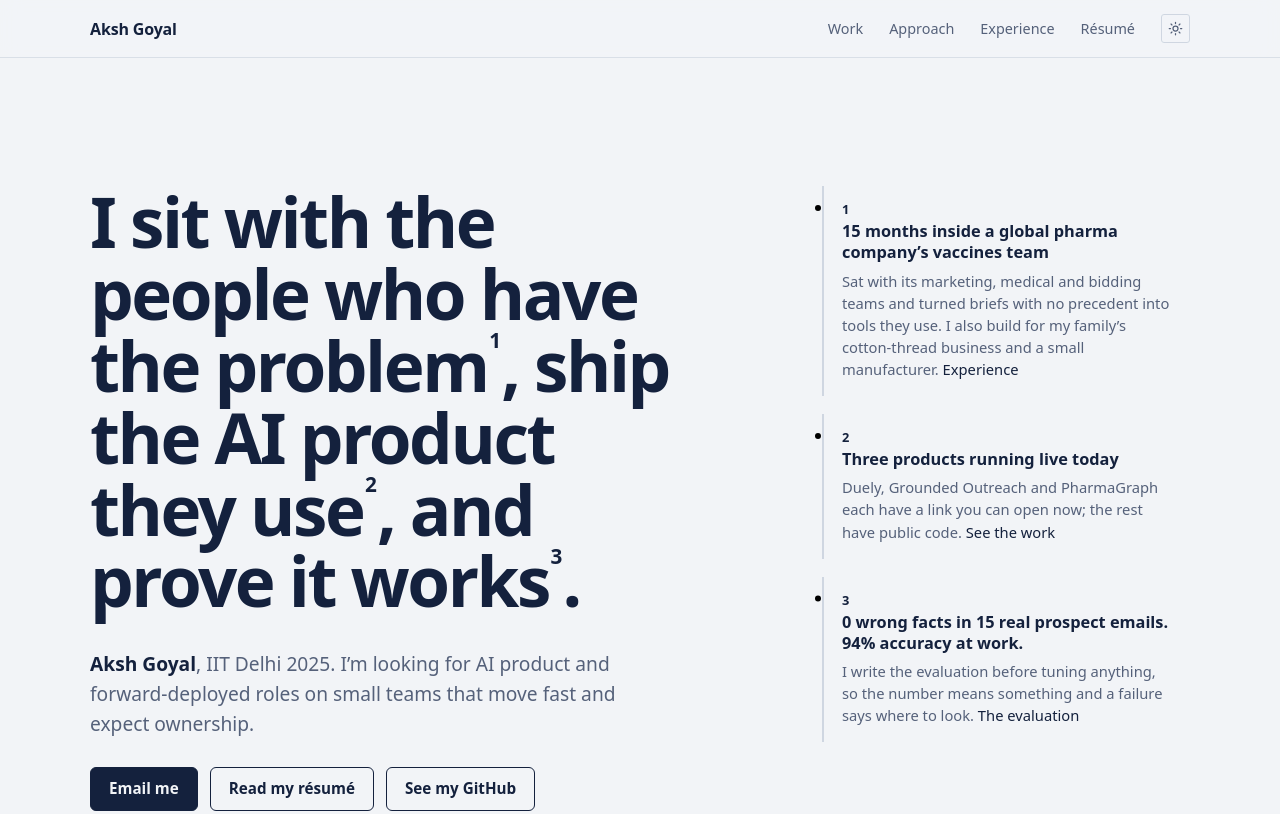
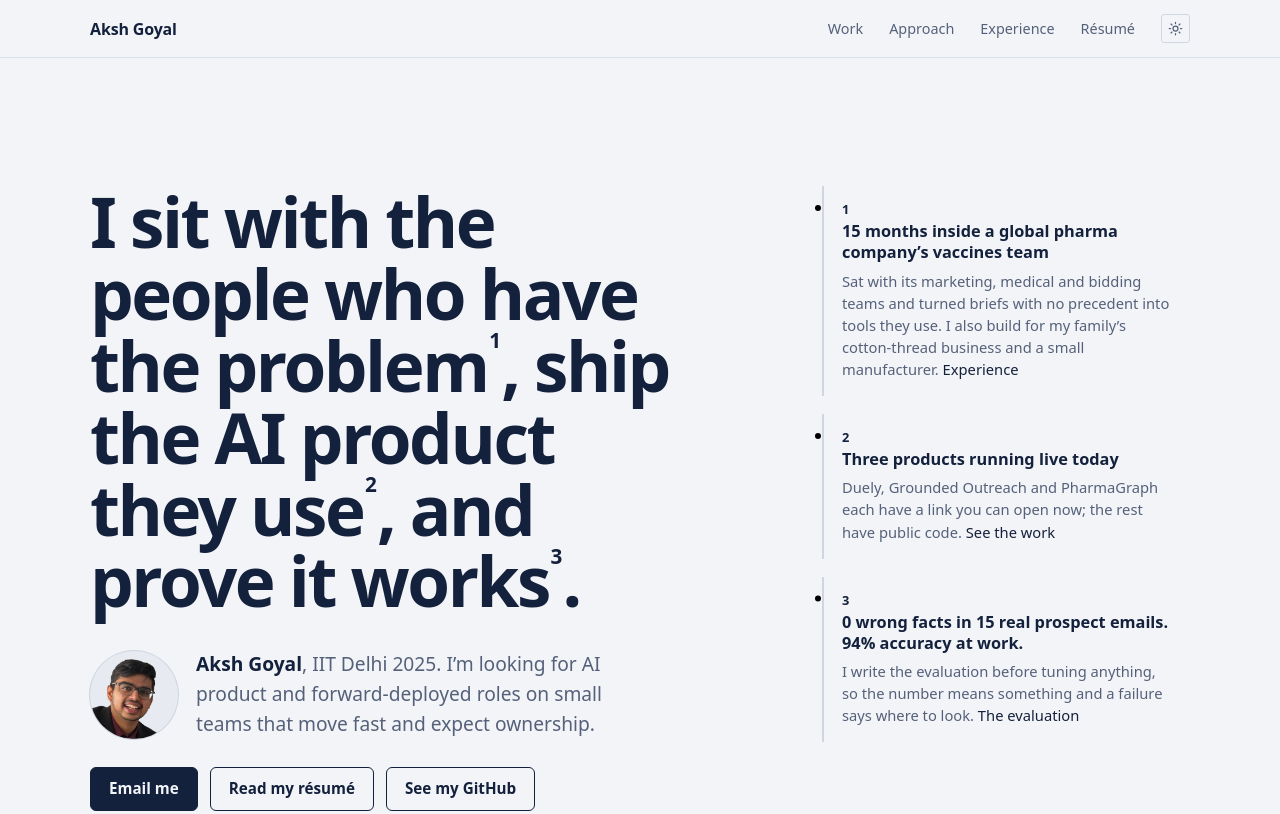
Before and after one commit to AkshGoyal/portfolio, an Astro site: page / in a window 1280 px wide. Shown: the top 814 px of the page. Built offline with nearby package versions, Linux system fonts and the light colour scheme; Astro itself is replaced by a stand-in of ours.

Commit message:
Hero: portrait beside the introduction
Background removed and placed on the theme surface colour so it works in
light and dark mode.

Co-Authored-By: Claude Opus 5.5 <noreply@anthropic.com>

```diff
--- a/src/pages/index.astro
+++ b/src/pages/index.astro
@@ -53,6 +53,7 @@ const notes = [
           I <a class="cite" href="#note-1" data-cite="1">sit with the people who have the problem<sup>1</sup></a>, <a class="cite" href="#note-2" data-cite="2">ship the AI product they use<sup>2</sup></a>, and <a class="cite" href="#note-3" data-cite="3">prove it works<sup>3</sup></a>.
         </h1>
         <p class="hero__who">
+          <img class="hero__photo" src="/aksh.png" width="88" height="88" alt="Aksh Goyal" />
           <strong>Aksh Goyal</strong>, IIT Delhi 2025. I’m looking for AI product and forward-deployed roles on
           small teams that move fast and expect ownership.
         </p>
--- a/src/styles/site.css
+++ b/src/styles/site.css
@@ -217,6 +217,17 @@ body {
   font-size: 1.2rem;
   line-height: 1.55;
   color: var(--color-muted);
+}
+.hero__photo {
+  float: left;
+  width: 88px;
+  height: 88px;
+  margin: 2px 18px 6px 0;
+  border-radius: 50%;
+  object-fit: cover;
+  object-position: 50% 40%;
+  background: var(--color-surface);
+  box-shadow: 0 0 0 1px var(--color-line);
 }
 .hero__who strong {
   color: var(--color-ink);
```
Also changed, not shown: public/aksh.png (added).
